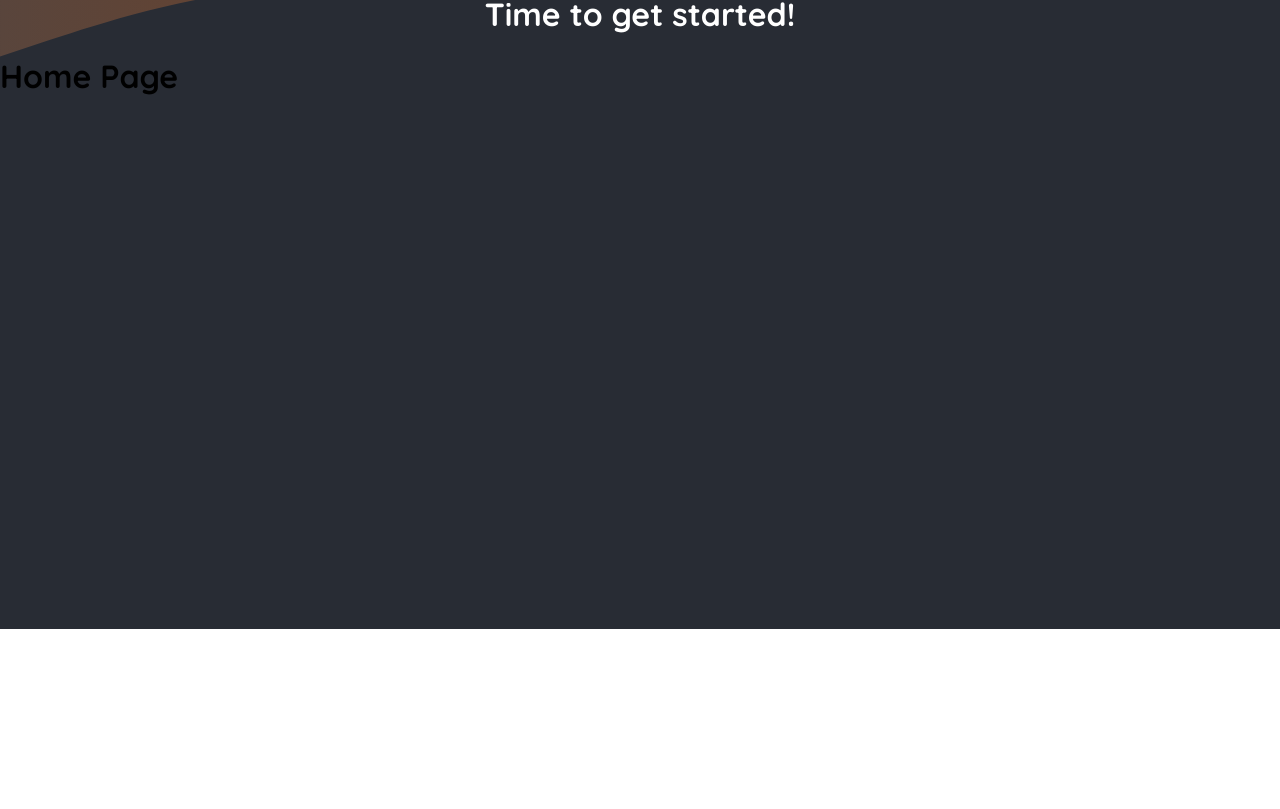
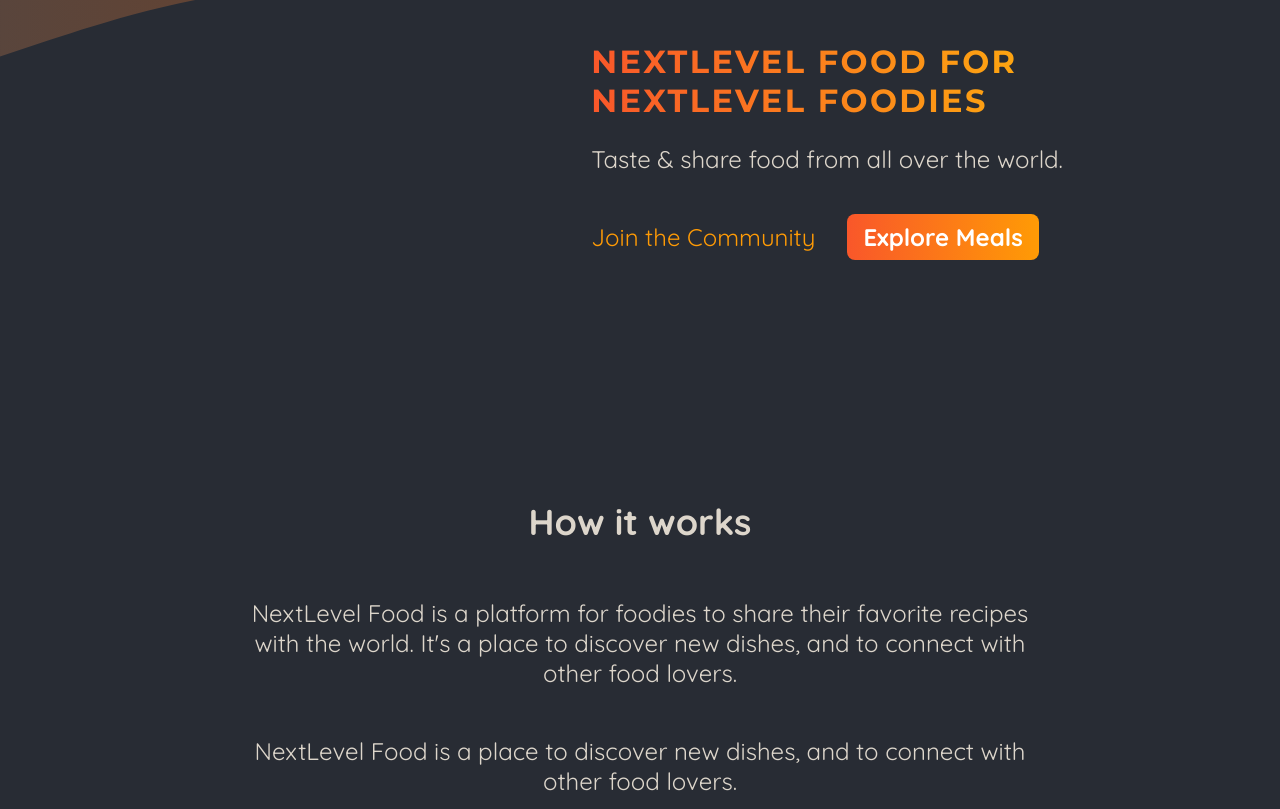
Before and after one commit to Chubina7/udemy_course_demo_1, a Next.js app: page / in a window 1280 px wide. Shown: the part 171-980 px from the top of the page. Before the commit the page ends 800 px from the top, so only its background shows below. Built offline with nearby package versions, Linux system fonts and the light colour scheme.

Commit message:
add page content & styles; prepare for slideshow in mainpage

```diff
--- a/app/layout.jsx
+++ b/app/layout.jsx
@@ -1,7 +1,7 @@
 import React from "react";
 import "./globals.css";
 import Header from "@/components/header/Header";
-import MainBackground from "@/components/mainBackground/MainBackground";
+import MainBackground from "@/components/header/mainBackground/MainBackground";
 
 export const metadata = {
   title: "NextLevel Food",
--- a/app/page.jsx
+++ b/app/page.jsx
@@ -1,13 +1,50 @@
 import Link from "next/link";
 import React from "react";
+import styles from "./page.module.css";
 
 export default function Home() {
   return (
-    <main>
-      <h1 style={{ color: "white", textAlign: "center" }}>
-        Time to get started!
-      </h1>
-      <h1>Home Page</h1>
-    </main>
+    <>
+      <header className={styles.header}>
+        <div className={styles.slideshow}></div>
+        <div>
+          <div className={styles.hero}>
+            <h1>NextLevel Food for NextLevel Foodies</h1>
+            <p>Taste & share food from all over the world.</p>
+          </div>
+          <div className={styles.cta}>
+            <Link href="/community">Join the Community</Link>
+            <Link href="/meals">Explore Meals</Link>
+          </div>
+        </div>
+      </header>
+      <main>
+        <section className={styles.section}>
+          <h2>How it works</h2>
+          <p>
+            NextLevel Food is a platform for foodies to share their favorite
+            recipes with the world. It&apos;s a place to discover new dishes,
+            and to connect with other food lovers.
+          </p>
+          <p>
+            NextLevel Food is a place to discover new dishes, and to connect
+            with other food lovers.
+          </p>
+        </section>
+
+        <section className={styles.section}>
+          <h2>Why NextLevel Food?</h2>
+          <p>
+            NextLevel Food is a platform for foodies to share their favorite
+            recipes with the world. It&apos;s a place to discover new dishes,
+            and to connect with other food lovers.
+          </p>
+          <p>
+            NextLevel Food is a place to discover new dishes, and to connect
+            with other food lovers.
+          </p>
+        </section>
+      </main>
+    </>
   );
 }
--- /dev/null
+++ b/app/page.module.css
@@ -0,0 +1,75 @@
+.header {
+  display: flex;
+  gap: 3rem;
+  margin: 3rem auto;
+  width: 90%;
+  max-width: 75rem;
+}
+
+.slideshow {
+  width: 40rem;
+  height: 25rem;
+}
+
+.hero {
+  color: #ddd6cb;
+  font-size: 1.5rem;
+}
+
+.hero h1 {
+  font-size: 2rem;
+  font-weight: bold;
+  font-family: "Montserrat", sans-serif;
+  letter-spacing: 0.15rem;
+  text-transform: uppercase;
+  background: linear-gradient(90deg, #f9572a, #ffc905);
+  background-clip: text;
+  -webkit-background-clip: text;
+  -webkit-text-fill-color: transparent;
+}
+
+.cta {
+  font-size: 1.5rem;
+  display: flex;
+  gap: 1rem;
+}
+
+.cta a {
+  display: inline-block;
+  margin-top: 1rem;
+  padding: 0.5rem 1rem;
+  border-radius: 0.5rem;
+  background: linear-gradient(90deg, #f9572a, #ff9b05);
+  color: #ffffff;
+  font-weight: bold;
+  text-decoration: none;
+}
+
+.cta a:hover,
+.cta a:active {
+  background: linear-gradient(90deg, #fd4715, #f9b241);
+}
+
+.cta a:first-child {
+  background: transparent;
+  font-weight: normal;
+  color: #ff9b05;
+  padding-left: 0;
+}
+
+.cta a:first-child:hover,
+.cta a:first-child:active {
+  background: transparent;
+  color: #f9b241;
+}
+
+.section {
+  display: flex;
+  flex-direction: column;
+  color: #ddd6cb;
+  font-size: 1.5rem;
+  max-width: 50rem;
+  width: 90%;
+  margin: 2rem auto;
+  text-align: center;
+}
--- a/components/header/Header.jsx
+++ b/components/header/Header.jsx
@@ -4,7 +4,7 @@
 import Image from "next/image";
 // Photo source import
 import LogoImage from "@/assets/logo.png";
-import MainBackground from "../mainBackground/MainBackground";
+import MainBackground from "./mainBackground/MainBackground";
 
 export default function Header() {
   return (
```
Also changed, not shown: components/header/mainBackground/MainBackground.jsx (renamed from components/mainBackground/MainBackground.jsx), components/header/mainBackground/MainBackground.module.css (renamed from components/mainBackground/MainBackground.module.css).
